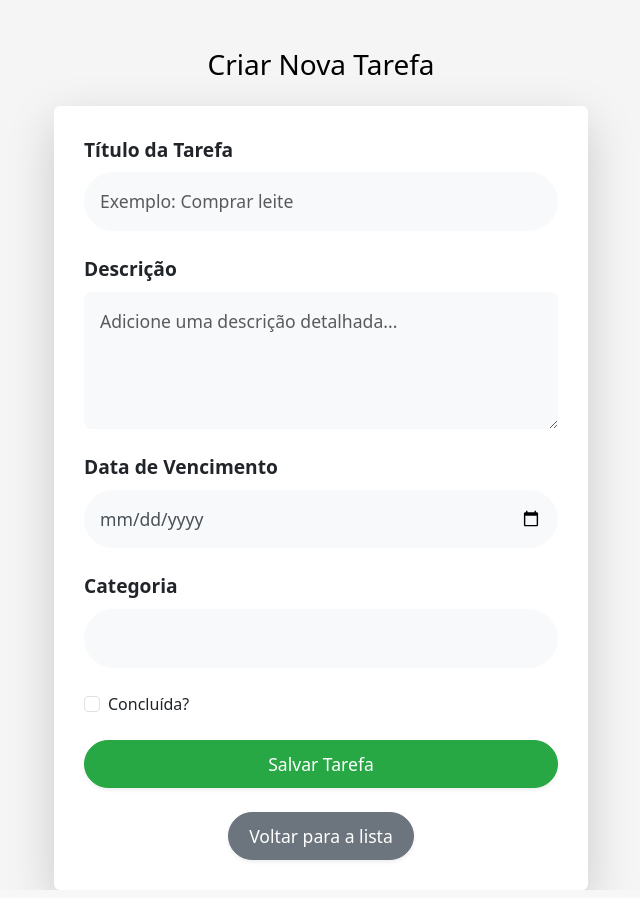
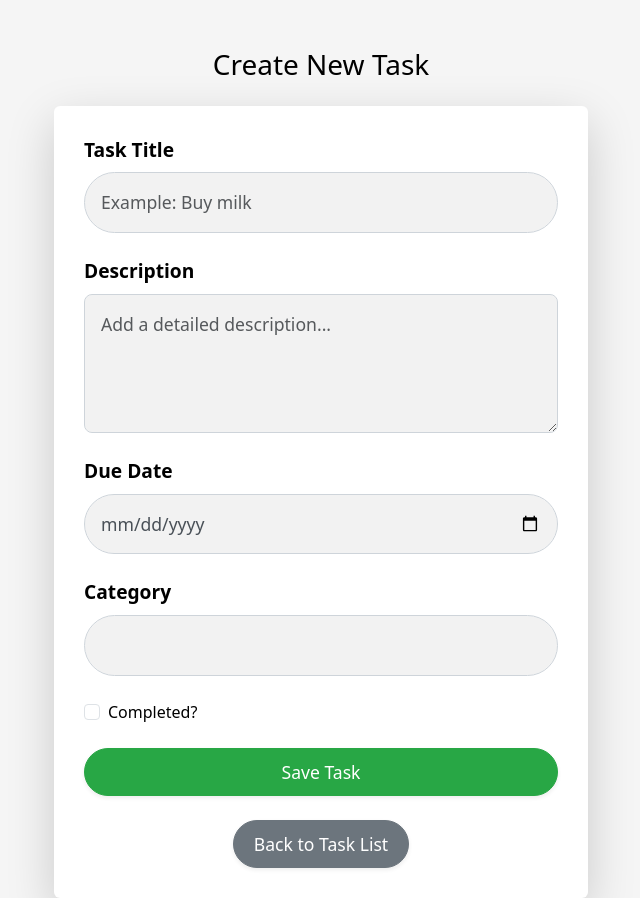
Before and after one commit to leolocatelli/Final-Project-Assessment-UCD, a Django app: page /tasks/create/ in a window 1280 px wide. Shown: the part 56-954 px from the top of the page, without its empty margins (319-959 px from the left). Run offline with Django 5.2, Linux system fonts and the light colour scheme; the visitor is signed in with stand-in values (Sample User, id 1); data that the repository does not hold is empty; some web fonts are replaced.

Commit message:
simple styles detail

```diff
--- a/task_management/templates/index.html
+++ b/task_management/templates/index.html
@@ -5,7 +5,7 @@
 {% block content %}
 <div class="container mt-5 text-center">
     <h1>Welcome to Task Management App!</h1>
-    <p class="text-muted">Manage your tasks efficiently and effectively.</p>
+    <p>Manage your tasks efficiently and effectively.</p>
 
     <!-- Links para Login e Registro -->
     <div class="mt-4">
--- a/tasks/templates/tasks/create_task.html
+++ b/tasks/templates/tasks/create_task.html
@@ -2,50 +2,50 @@
 
 {% block content %}
 <div class="container mt-5">
-  <h3 class="text-center mb-4">Criar Nova Tarefa</h3>
+  <h3 class="text-center mb-4">Create New Task</h3>
   <div class="row justify-content-center">
     <div class="col-md-6">
-      <div class="card shadow-lg rounded-lg border-0">
+      <div class="card shadow-lg rounded-lg border-0 card-theme">
         <div class="card-body">
           <form method="post">
             {% csrf_token %}
             <div class="mb-4">
-              <label for="title" class="form-label">Título da Tarefa</label>
+              <label for="title" class="form-label">Task Title</label>
               <input
                 type="text"
                 name="title"
                 id="title"
-                class="form-control form-control-lg border-0 rounded-pill p-3 bg-light"
-                placeholder="Exemplo: Comprar leite"
+                class="form-control form-control-lg rounded-pill p-3 input-theme"
+                placeholder="Example: Buy milk"
                 required
               >
             </div>
             <div class="mb-4">
-              <label for="description" class="form-label">Descrição</label>
+              <label for="description" class="form-label">Description</label>
               <textarea
                 name="description"
                 id="description"
-                class="form-control form-control-lg border-0 rounded-3 p-3 bg-light"
+                class="form-control form-control-lg rounded-3 p-3 input-theme"
                 rows="4"
-                placeholder="Adicione uma descrição detalhada..."
+                placeholder="Add a detailed description..."
               ></textarea>
             </div>
             <div class="mb-4">
-              <label for="due_date" class="form-label">Data de Vencimento</label>
+              <label for="due_date" class="form-label">Due Date</label>
               <input
                 type="date"
                 name="due_date"
                 id="due_date"
-                class="form-control form-control-lg border-0 rounded-pill p-3 bg-light"
+                class="form-control form-control-lg rounded-pill p-3 input-theme"
                 required
               >
             </div>
             <div class="mb-4">
-              <label for="category" class="form-label">Categoria</label>
+              <label for="category" class="form-label">Category</label>
               <select
                 name="category"
                 id="category"
-                class="form-control form-control-lg border-0 rounded-pill p-3 bg-light"
+                class="form-control form-control-lg rounded-pill p-3 input-theme"
               >
                 {% for category in categories %}
                   <option value="{{ category.id }}">{{ category.name }}</option>
@@ -59,20 +59,20 @@
                 id="completed"
                 class="form-check-input"
               >
-              <label for="completed" class="form-check-label">Concluída?</label>
+              <label for="completed" class="form-check-label">Completed?</label>
             </div>
             <div class="d-grid gap-2">
               <button
                 type="submit"
                 class="btn btn-success btn-lg rounded-pill shadow-sm"
-              >Salvar Tarefa</button>
+              >Save Task</button>
             </div>
           </form>
           <div class="mt-4 text-center">
             <a
               href="{% url 'task_list' %}"
               class="btn btn-secondary rounded-pill shadow-sm"
-            >Voltar para a lista</a>
+            >Back to Task List</a>
           </div>
         </div>
       </div>
```
Also changed, not shown: tasks/templates/tasks/delete_task.html (+4 -4 lines), tasks/templates/tasks/task_list.html (+47 -43 lines), tasks/templates/tasks/update_task.html (+17 -16 lines), media/profile_pictures/premium_photo-1689977968861-9c91dbb16049.jpeg (added).
